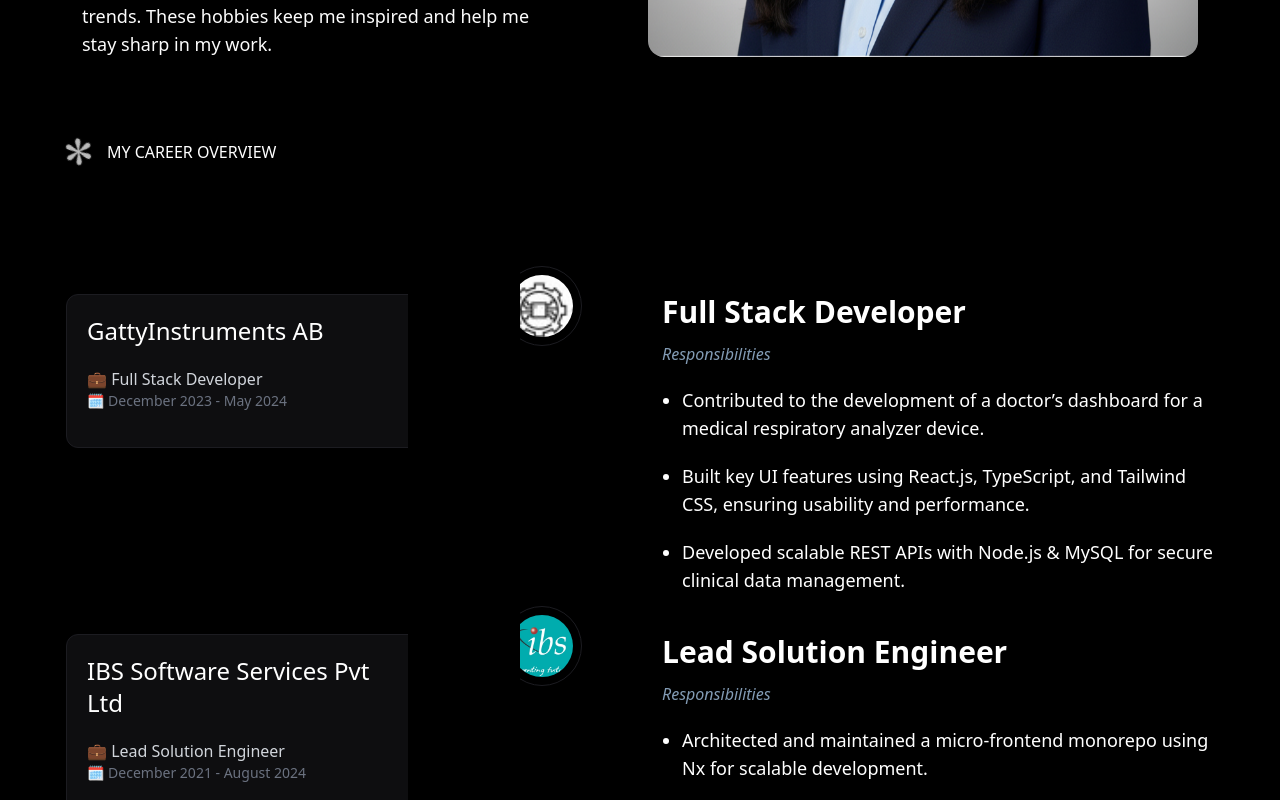
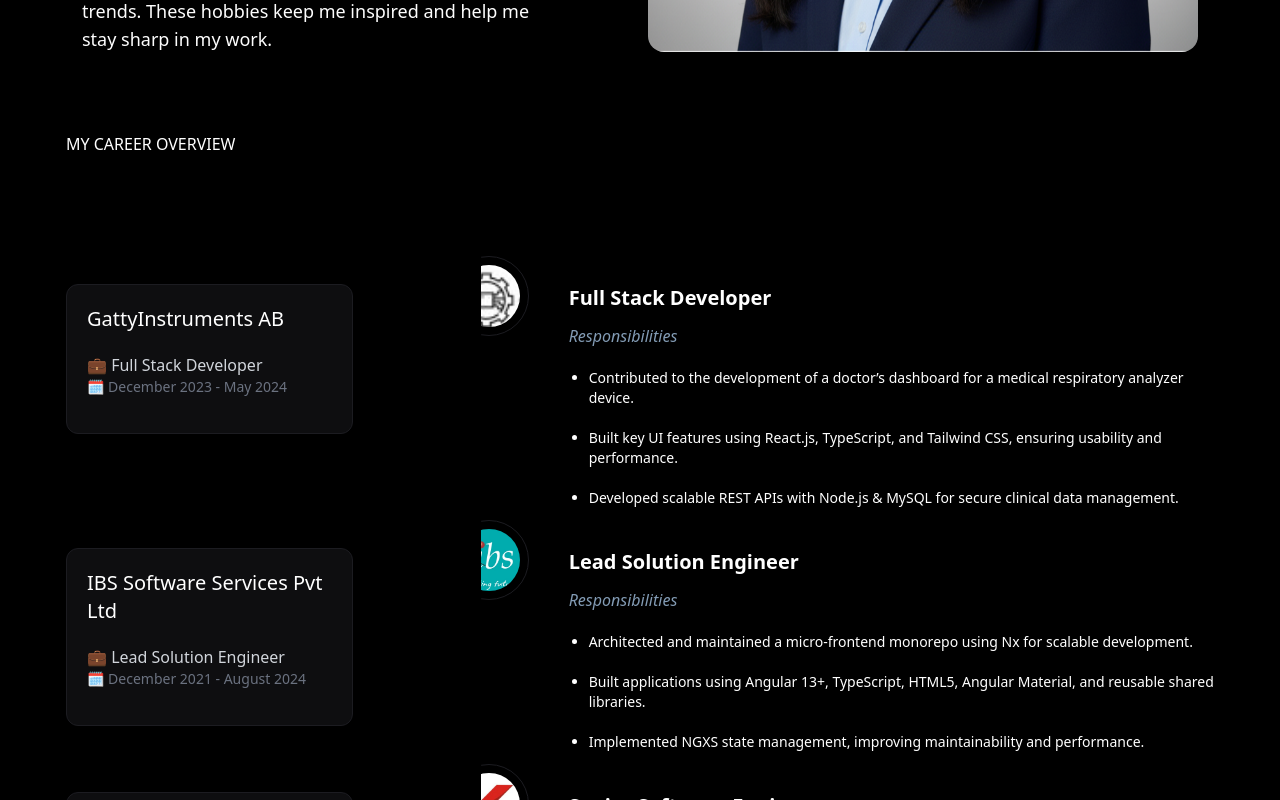
Before and after one commit to akhilapnair/portfolio, a React (Vite) app: page / in a window 1280 px wide. Shown: the part 1360-2160 px from the top of the page. Built offline with nearby package versions, Linux system fonts and the light colour scheme.

Commit message:
Removed unwanted spacings css

```diff
--- a/src/app.tsx
+++ b/src/app.tsx
@@ -12,15 +12,13 @@
       <div className="relative min-h-screen bg-black overflow-hidden">
           <ParticleBackground />
         <Navbar />
-        {/* <main className="relative pt-10 z-10 flex min-h-[calc(100vh-180px)] "> */}
-          <section className=" pt-[180px] w-[780px]flex flex-col  px-6 text-white text-center">
+          <section className=" pt-[180px] w-[780px]flex flex-col  px-3 text-white text-center">
             <Intro />
             <Aboutme />
             <Experience />
             <Skills />
             <Contact />
           </section>
-        {/* </main> */}
       </div>
   );
 };
--- a/src/components/GlowCard.tsx
+++ b/src/components/GlowCard.tsx
@@ -29,7 +29,7 @@
     >
       <div className="glow"></div>
       <div className="mb-5">
-        <h3 className="text-white-50 text-2xl">{card.companyBrief}</h3>
+        <h3 className="text-white-50 text-xl">{card.companyBrief}</h3>
       </div>
       {children}
     </div>
--- a/src/components/SectionTitle.tsx
+++ b/src/components/SectionTitle.tsx
@@ -20,7 +20,7 @@
                 ${classNames?.container}
             `}
     >
-      {icon ? (
+      {/* {icon ? (
         icon
       ) : (
         <SectionFlower
@@ -30,7 +30,7 @@
                         classNames?.icon}
                     `}
         />
-      )}
+      )} */}
       <h2
         className={`{text-xl uppercase leading-none'
                     ${classNames?.title}
--- a/src/index.css
+++ b/src/index.css
@@ -71,7 +71,7 @@
   }
 
   .exp-card-wrapper {
-    @apply flex flex-col-reverse xl:flex-row xl:gap-20 gap-10 justify-between;
+    @apply flex flex-col-reverse xl:flex-row xl:gap-10 gap-10 justify-between;
   }
   .exp-badge {
     @apply bg-gray-900 py-2 px-4 rounded-full w-fit text-sm md:text-base text-nowrap;
@@ -85,7 +85,7 @@
 
 
   .timeline-wrapper {
-    @apply absolute top-0 xl:left-[31vw] md:left-10 left-5 h-full flex justify-center;
+    @apply absolute top-0 xl:left-[28vw] md:left-10 left-5 h-full flex justify-center;
   }
 
   .timeline {
--- a/src/section/Aboutme.tsx
+++ b/src/section/Aboutme.tsx
@@ -51,7 +51,7 @@
   return (
     <section
       id="About"
-      className="w-full md:mt-40 mt-20 section-padding xl:px-0"
+      className="w-full md:mt-40 mt-20  xl:px-0"
     >
       <div className="container flex items-start space-y-4 flex-col md:col-span-7">
         <div className="flex items-start">
--- a/src/section/Contact.tsx
+++ b/src/section/Contact.tsx
@@ -1,5 +1,4 @@
 import { GENERAL_INFO, socialImgs } from "../constants";
-// import { socialImgs } from "../constants";
 import TitleHeader from "../components/TitleHeader";
 
 const Contact = () => {
@@ -22,7 +21,7 @@
           </a>
           <div className="socials">
             {socialImgs.map((socialImg, index) => (
-              <div key={index} className="icon">
+              <div key={index} className="icon" >
                 <img src={socialImg.imgPath} alt="social icon" />
               </div>
             ))}
--- a/src/section/Experience.tsx
+++ b/src/section/Experience.tsx
@@ -61,7 +61,7 @@
           <div className="relative z-50 xl:space-y-10 ">
             {expCards.map((card: ExperienceCard, index: number) => (
               <div key={card.title} className="exp-card-wrapper">
-                <div className="xl:w-2/6 company text-left">
+                <div className="xl:w-1/4 company text-left">
                   <GlowCard card={card} index={index}>
 
                     <h6 className="font-medium text-base text-gray-300">💼&nbsp;{card.title}</h6>
@@ -75,7 +75,7 @@
                       <div className="timeline" />
                       <div className="gradient-line w-1 h-full" />
                     </div>
-                    <div className="expText flex xl:gap-20 md:gap-10 gap-5 relative z-20">
+                    <div className="expText flex xl:gap-10 md:gap-10 gap-5 relative z-20">
                       <div className="timeline-logo w-22 h-22 p-2 rounded-full bg-black">
                         <img
                           src={card.logoPath}
@@ -84,14 +84,14 @@
                         />
                       </div>
                       <div className="text-left">
-                        <h3 className="font-semibold text-3xl">{card.title}</h3>
+                        <h3 className="font-semibold text-xl">{card.title}</h3>
                         <p className="text-[#839CB5] italic my-3">
                           Responsibilities
                         </p>
                         <ul className="list-disc ms-5 mt-5 flex flex-col gap-5 text-white-50">
                           {card.responsibilities.map(
                             (responsibility, index) => (
-                              <li key={index} className="text-lg">
+                              <li key={index} className="text-sm">
                                 {responsibility}
                               </li>
                             )
--- a/src/section/Intro.tsx
+++ b/src/section/Intro.tsx
@@ -68,8 +68,7 @@
         id="banner"
       >
         <ArrowAnimation />
-        <div className=" flex flex-col items-start justify-center  pl-[20vw] px-2 sm:px-4 text-left max-w-4xl ">
-          {/* <div className="min-h-[450px]"> */}
+        <div className=" flex flex-col items-start justify-center  px-2 sm:px-4 text-left max-w-4xl ">
           <DecoderName
             text="Akhila Prabhakarn Nair"
             className="text-gray-300"
```
